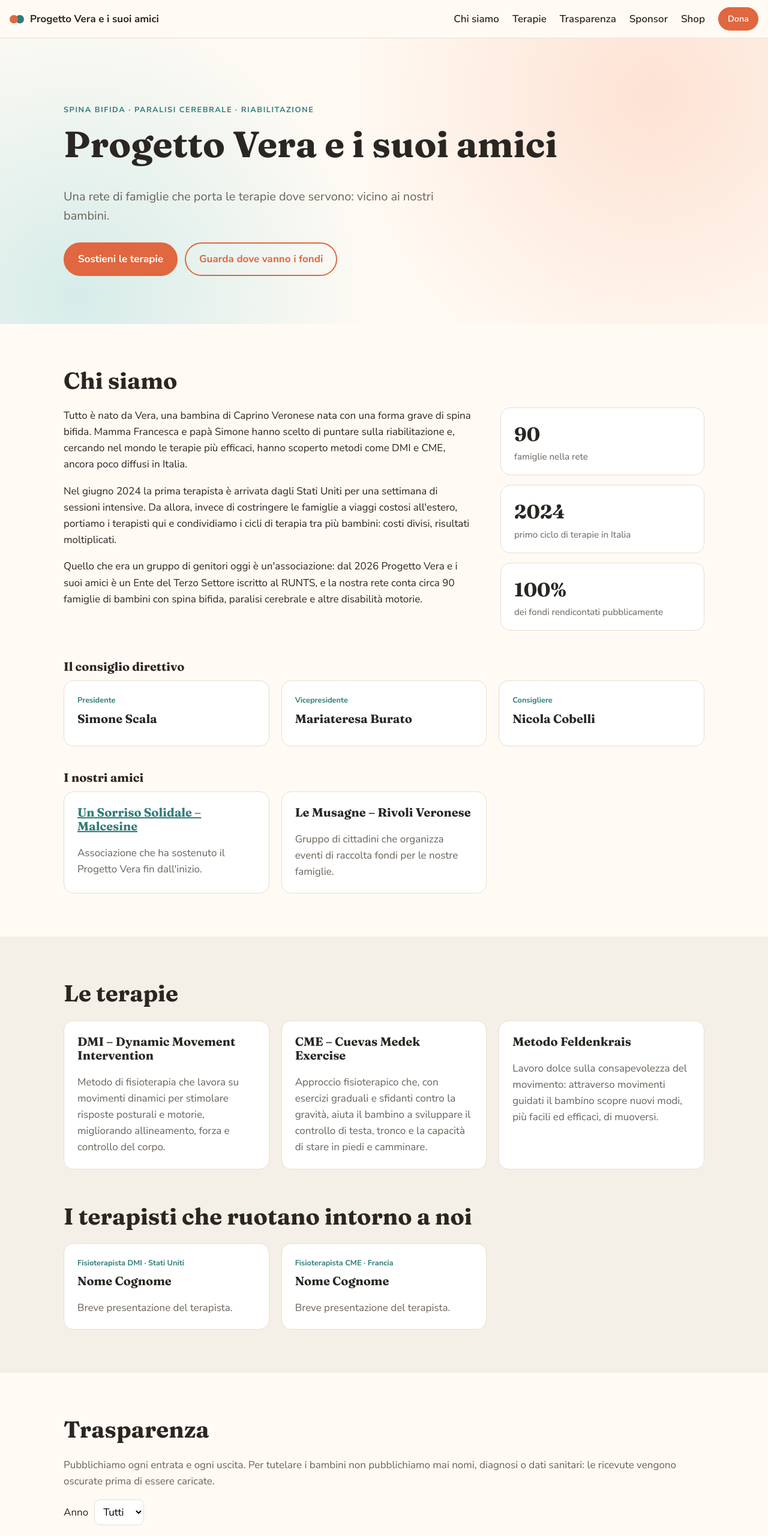
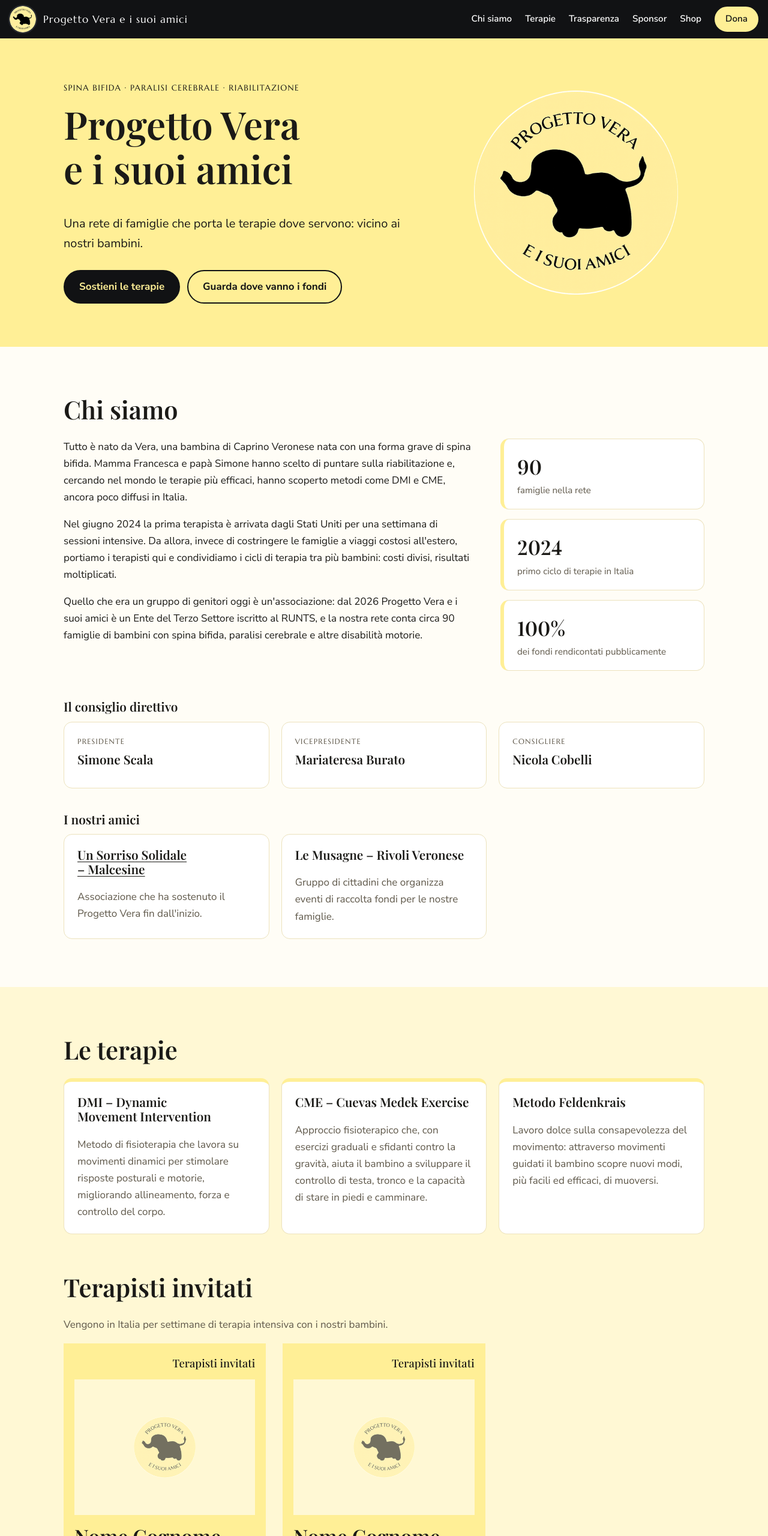
Before and after one commit to scalatoreluigi/Sito-progetto-vera-, a plain HTML site: page index.html in a window 1280 px wide. Shown: the top 2560 px of the page at 60% size. Drawn offline with nearby package versions, Linux system fonts and the light colour scheme.

Commit message:
Stile coerente con logo e Instagram: giallo e nero, Playfair e Marcellus, terapisti invitati come i post
Co-Authored-By: Claude Opus 5.5 <noreply@anthropic.com>
Claude-Session: https://claude.ai/code/session_01B3ANxUvoiLfEJ3qqo7wtJY

```diff
--- a/area-infermieri/Stile.html
+++ b/area-infermieri/Stile.html
@@ -1,19 +1,22 @@
+<link rel="stylesheet" href="https://fonts.googleapis.com/css2?family=Playfair+Display:wght@600&family=Marcellus&family=Nunito+Sans:wght@400;600;700&display=swap">
 <style>
+  /* Stessa identità del sito: giallo del logo, nero, Playfair per i titoli, Marcellus per le maiuscole. */
   :root {
-    --bg: #fffaf4; --card: #fff; --ink: #2a2622; --muted: #6b625a; --line: #e7ded3;
-    --accent: #e0673f; --accent-2: #2f7d79; --err: #b4472a; --ok: #2f7d4f; --radius: 14px;
+    --bg: #fffdf6; --card: #fff; --ink: #1b1a17; --muted: #5f584a; --line: #ece2bd;
+    --giallo: #ffef96; --giallo-chiaro: #fff8d4; --nero: #111214; --err: #a3412a; --ok: #2e6f46; --radius: 14px;
   }
   * { box-sizing: border-box; }
   [hidden] { display: none !important; }
-  body { margin: 0; background: var(--bg); color: var(--ink); font: 16px/1.55 system-ui, -apple-system, "Segoe UI", sans-serif; }
+  body { margin: 0; background: var(--bg); color: var(--ink); font: 16px/1.6 "Nunito Sans", system-ui, -apple-system, "Segoe UI", sans-serif; }
   .wrap { max-width: 760px; margin: 0 auto; padding: 32px 16px 64px; }
-  h1 { font: 700 1.9rem/1.2 Georgia, serif; margin: 0 0 .4em; }
-  h2 { font: 700 1.25rem/1.3 Georgia, serif; margin: 1.6em 0 .6em; }
-  a { color: var(--accent-2); }
+  h1 { font: 600 2.1rem/1.15 "Playfair Display", Georgia, serif; margin: 0 0 .4em; text-wrap: balance; }
+  h2 { font: 600 1.35rem/1.3 "Playfair Display", Georgia, serif; margin: 1.6em 0 .6em; }
+  a { color: var(--ink); text-underline-offset: 3px; }
+  :focus-visible { outline: 3px solid var(--nero); outline-offset: 2px; }
   .muted { color: var(--muted); }
   .small { font-size: .9rem; }
-  .eyebrow { text-transform: uppercase; letter-spacing: .1em; font-size: .75rem; font-weight: 700; color: var(--accent-2); margin: 0 0 6px; }
-  .clausola { border-left: 4px solid var(--accent); background: #fdeee6; padding: 12px 16px; border-radius: 8px; margin: 16px 0 24px; }
+  .eyebrow { font-family: Marcellus, Optima, sans-serif; text-transform: uppercase; letter-spacing: .1em; font-size: .8rem; margin: 0 0 6px; }
+  .clausola { border-left: 6px solid var(--nero); background: var(--giallo); padding: 12px 16px; border-radius: 8px; margin: 16px 0 24px; }
   .card { background: var(--card); border: 1px solid var(--line); border-radius: var(--radius); padding: 18px 20px; margin-bottom: 14px; }
   fieldset { border: 1px solid var(--line); border-radius: var(--radius); background: var(--card); padding: 16px 18px; margin: 0 0 16px; }
   legend { font-weight: 700; padding: 0 6px; }
@@ -31,15 +34,18 @@
   .zona-titolo { display: flex; justify-content: space-between; align-items: center; font-weight: 700; }
   button, .btn {
     display: inline-block; font: inherit; font-weight: 700; padding: 12px 22px; border-radius: 999px;
-    border: 2px solid var(--accent); background: var(--accent); color: #fff; cursor: pointer; text-decoration: none;
+    border: 2px solid var(--nero); background: var(--nero); color: var(--giallo); cursor: pointer; text-decoration: none;
   }
-  button.ghost { background: transparent; color: var(--accent); padding: 4px 12px; font-size: .85rem; }
+  button.ghost { background: transparent; color: var(--nero); padding: 4px 12px; font-size: .85rem; }
   button[disabled] { opacity: .6; cursor: wait; }
   .errori { color: var(--err); background: #fbe9e4; border-radius: 10px; padding: 10px 16px; }
   .errori ul { margin: 0; padding-left: 18px; }
   .esito-ok { color: var(--ok); background: #e3f3e7; border-radius: 10px; padding: 14px 18px; }
   .hp { position: absolute; left: -5000px; }
-  .tag { display: inline-block; background: #eef6f5; color: var(--accent-2); border-radius: 999px; padding: 2px 10px; font-size: .8rem; margin: 2px 4px 2px 0; }
+  .tag { display: inline-block; background: var(--giallo); color: var(--ink); border-radius: 999px; padding: 2px 10px; font-size: .8rem; margin: 2px 4px 2px 0; }
   .contatti a { font-weight: 700; margin-right: 14px; }
+  .testata { display: flex; align-items: center; gap: 14px; margin-bottom: 18px; }
+  .testata img { width: 56px; height: 56px; }
+  .testata .eyebrow { margin: 0; }
   footer { margin-top: 40px; font-size: .85rem; color: var(--muted); }
 </style>
--- a/assets/css/style.css
+++ b/assets/css/style.css
@@ -1,133 +1,168 @@
+/* Identità dal logo e dalla pagina Instagram: giallo burro, nero, Playfair per i titoli, Marcellus per le maiuscole. */
 :root {
-  --bg: #fffaf4;
-  --bg-alt: #f4efe7;
-  --ink: #2a2622;
-  --muted: #6b625a;
-  --accent: #e0673f;
-  --accent-ink: #fff;
-  --accent-2: #2f7d79;
+  --giallo: #ffef96;        /* fondo dei post e del logo */
+  --giallo-chiaro: #fff8d4;
+  --nero: #111214;          /* barra di Instagram, sagoma dell'elefante */
+  --bg: #fffdf6;
+  --ink: #1b1a17;
+  --muted: #5f584a;
+  --line: #ece2bd;
   --card: #fff;
-  --line: #e7ded3;
-  --pos: #2f7d4f;
-  --neg: #b4472a;
-  --radius: 16px;
+  --pos: #2e6f46;
+  --neg: #a3412a;
+  --radius: 14px;
+  --titoli: "Playfair Display", Georgia, "Times New Roman", serif;
+  --maiuscole: Marcellus, Optima, "Trebuchet MS", sans-serif;
+  --testo: "Nunito Sans", system-ui, -apple-system, "Segoe UI", sans-serif;
 }
 
 * { box-sizing: border-box; }
 [hidden] { display: none !important; }
 html { scroll-behavior: smooth; }
+@media (prefers-reduced-motion: reduce) { html { scroll-behavior: auto; } }
 body {
   margin: 0;
   background: var(--bg);
   color: var(--ink);
-  font: 17px/1.6 "Nunito Sans", system-ui, sans-serif;
+  font: 17px/1.65 var(--testo);
 }
-h1, h2, h3 { font-family: Fraunces, Georgia, serif; line-height: 1.15; margin: 0 0 .6em; }
-h1 { font-size: clamp(2.2rem, 6vw, 3.8rem); }
-h2 { font-size: clamp(1.7rem, 4vw, 2.4rem); }
-h3 { font-size: 1.25rem; }
-a { color: var(--accent-2); }
+h1, h2, h3 { font-family: var(--titoli); font-weight: 600; line-height: 1.15; margin: 0 0 .6em; text-wrap: balance; font-variant-numeric: lining-nums; }
+h1 { font-size: clamp(2.3rem, 6vw, 4rem); }
+h2 { font-size: clamp(1.8rem, 4vw, 2.6rem); }
+h3 { font-size: 1.3rem; }
+a { color: var(--ink); text-decoration-thickness: 1px; text-underline-offset: 3px; }
 img { max-width: 100%; display: block; }
+:focus-visible { outline: 3px solid var(--nero); outline-offset: 2px; }
 
 .wrap { max-width: 1100px; margin: 0 auto; padding: 0 16px; }
-.section { padding: 72px 16px; }
+.section { padding: 80px 16px; }
 .wrap.section { padding-left: 16px; padding-right: 16px; }
-.alt { background: var(--bg-alt); }
-.mt { margin-top: 56px; }
+.alt { background: var(--giallo-chiaro); }
+.mt { margin-top: 64px; }
 .mb { margin-bottom: 40px; }
 .gallery figure { margin: 0; }
 .muted { color: var(--muted); }
 .small { font-size: .9rem; }
+.maiuscolo, .eyebrow, .tag, th {
+  font-family: var(--maiuscole); text-transform: uppercase; letter-spacing: .1em; font-weight: 400;
+}
 
-/* Header */
+/* Barra in alto: nera come quella di Instagram */
 .topbar {
   position: sticky; top: 0; z-index: 10;
-  display: flex; align-items: center; justify-content: space-between;
-  padding: 12px 16px; background: rgba(255, 250, 244, .94);
-  backdrop-filter: blur(8px); border-bottom: 1px solid var(--line);
+  display: flex; align-items: center; justify-content: space-between; gap: 16px;
+  padding: 10px 16px; background: var(--nero); color: #fff;
 }
-.brand { display: flex; gap: 10px; align-items: center; font-weight: 700; color: var(--ink); text-decoration: none; }
-.brand-dot { width: 14px; height: 14px; border-radius: 50%; background: var(--accent); box-shadow: 10px 0 0 var(--accent-2); margin-right: 10px; }
+.brand { display: flex; gap: 12px; align-items: center; color: #fff; text-decoration: none; font-family: var(--maiuscole); letter-spacing: .06em; }
+.brand img { width: 44px; height: 44px; border-radius: 50%; box-shadow: 0 0 0 2px #2a2c30; }
 .nav { display: flex; gap: 22px; align-items: center; }
-.nav a { color: var(--ink); text-decoration: none; font-weight: 600; }
-.nav a.btn { color: var(--accent-ink); }
-.menu-btn { display: none; background: none; border: 0; font-size: 1.6rem; cursor: pointer; color: var(--ink); }
+.nav a { color: #fff; text-decoration: none; font-weight: 600; font-size: .95rem; }
+.nav a:hover { color: var(--giallo); }
+.nav a.btn { color: var(--nero); background: var(--giallo); border-color: var(--giallo); }
+.menu-btn { display: none; background: none; border: 0; font-size: 1.6rem; cursor: pointer; color: #fff; }
 
-@media (max-width: 760px) {
+@media (max-width: 860px) {
   .menu-btn { display: block; }
-  .nav { display: none; position: absolute; top: 100%; left: 0; right: 0; flex-direction: column; padding: 16px; background: var(--bg); border-bottom: 1px solid var(--line); }
+  .nav { display: none; position: absolute; top: 100%; left: 0; right: 0; flex-direction: column; align-items: flex-start; padding: 16px; background: var(--nero); }
   .nav.open { display: flex; }
 }
 
-/* Buttons */
+/* Pulsanti: neri con scritta gialla, come la sagoma sul giallo */
 .btn {
-  display: inline-block; padding: 12px 22px; border-radius: 999px; border: 2px solid var(--accent);
-  background: var(--accent); color: var(--accent-ink); font: inherit; font-weight: 700;
+  display: inline-block; padding: 12px 24px; border-radius: 999px; border: 2px solid var(--nero);
+  background: var(--nero); color: var(--giallo); font: inherit; font-weight: 700;
   text-decoration: none; cursor: pointer;
 }
-.btn:hover { filter: brightness(1.05); }
-.btn-ghost { background: transparent; color: var(--accent); }
-.btn-small { padding: 6px 14px; font-size: .9rem; }
+.btn:hover { background: #2a2c30; }
+.btn-ghost { background: transparent; color: var(--nero); }
+.btn-ghost:hover { background: var(--nero); color: var(--giallo); }
+.btn-small { padding: 6px 16px; font-size: .9rem; }
 .btn[disabled] { opacity: .5; cursor: not-allowed; }
 
-/* Hero */
-.hero { padding: 96px 0 80px; background: radial-gradient(circle at 85% 20%, #fde2d3 0, transparent 45%), radial-gradient(circle at 10% 90%, #d6ece9 0, transparent 40%); }
-.eyebrow { text-transform: uppercase; letter-spacing: .12em; font-size: .8rem; font-weight: 700; color: var(--accent-2); }
-.lead { font-size: 1.25rem; max-width: 640px; color: var(--muted); }
+/* Apertura: fondo giallo con il logo */
+.hero { padding: 72px 0; background: var(--giallo); }
+.hero .wrap { display: grid; grid-template-columns: 1.4fr 1fr; gap: 40px; align-items: center; }
+.hero-logo { width: min(340px, 100%); justify-self: center; }
+@media (max-width: 760px) {
+  .hero .wrap { grid-template-columns: 1fr; }
+  .hero-logo { width: 190px; order: -1; }
+}
+.eyebrow { font-size: .85rem; color: var(--ink); margin: 0 0 12px; }
+.lead { font-size: 1.25rem; max-width: 600px; color: var(--ink); }
 .hero-cta { display: flex; flex-wrap: wrap; gap: 12px; margin-top: 28px; }
 
 /* Layout */
 .two-col { display: grid; grid-template-columns: 2fr 1fr; gap: 48px; align-items: start; margin-bottom: 48px; }
+.two-col > * { min-width: 0; }
 @media (max-width: 760px) { .two-col { grid-template-columns: 1fr; } }
 .grid { display: grid; grid-template-columns: repeat(auto-fill, minmax(260px, 1fr)); gap: 20px; }
 .card { background: var(--card); border: 1px solid var(--line); border-radius: var(--radius); padding: 22px; display: flex; flex-direction: column; gap: 8px; }
-.card img { border-radius: 10px; aspect-ratio: 4/3; object-fit: cover; width: 100%; }
-.card .foto { width: 96px; height: 96px; border-radius: 50%; aspect-ratio: 1; }
+.card img { border-radius: 8px; aspect-ratio: 4/3; object-fit: cover; width: 100%; }
 .card p { margin: 0; }
-.tag { display: inline-block; font-size: .8rem; font-weight: 700; color: var(--accent-2); }
+.tag { display: inline-block; font-size: .78rem; color: var(--muted); }
 
-/* Stats */
+/* Terapie: titolo, descrizione e una riga gialla come segno */
+.terapia { border-top: 6px solid var(--giallo); }
+
+/* Terapisti invitati: come i post, foto grande su fondo giallo e nome in Playfair */
+.terapisti { display: grid; grid-template-columns: repeat(auto-fill, minmax(300px, 1fr)); gap: 28px; }
+.terapista { margin: 0; background: var(--giallo); padding: 18px 18px 24px; display: flex; flex-direction: column; }
+.terapista .etichetta { font-family: var(--titoli); font-size: 1.15rem; text-align: right; margin: 0 0 12px; }
+.terapista .foto { aspect-ratio: 4/3; width: 100%; object-fit: cover; background: var(--giallo-chiaro); }
+.terapista .foto-vuota { aspect-ratio: 4/3; display: grid; place-items: center; background: var(--giallo-chiaro); }
+.terapista .foto-vuota img { width: 34%; opacity: .55; }
+.terapista h3 { font-size: clamp(1.6rem, 3vw, 2.1rem); margin: 16px 0 4px; }
+.terapista .tag { color: var(--ink); }
+.terapista p { margin: 10px 0 0; }
+
+/* Numeri */
 .stats { display: grid; gap: 16px; }
 .stats-row { grid-template-columns: repeat(3, 1fr); margin: 24px 0 16px; }
 @media (max-width: 600px) { .stats-row { grid-template-columns: 1fr; } }
-.stat { background: var(--card); border: 1px solid var(--line); border-radius: var(--radius); padding: 18px 22px; display: flex; flex-direction: column; }
-.stat-num { font-family: Fraunces, serif; font-size: 2rem; font-weight: 700; }
+.stat { background: var(--card); border: 1px solid var(--line); border-left: 6px solid var(--giallo); border-radius: var(--radius); padding: 18px 22px; display: flex; flex-direction: column; }
+.stat-num { font-family: var(--titoli); font-size: 2.1rem; font-weight: 600; font-variant-numeric: lining-nums tabular-nums; }
 .stat-label { color: var(--muted); font-size: .95rem; }
 .pos { color: var(--pos); }
 .neg { color: var(--neg); }
 
-.bar { height: 12px; background: var(--line); border-radius: 999px; overflow: hidden; }
-.bar span { display: block; height: 100%; width: 0; background: var(--accent-2); transition: width .6s; }
+.bar { height: 12px; background: var(--giallo-chiaro); border: 1px solid var(--line); border-radius: 999px; overflow: hidden; }
+.bar span { display: block; height: 100%; width: 0; background: var(--nero); transition: width .6s; }
 
-/* Table */
+/* Tabella */
 .filter { display: flex; gap: 10px; align-items: center; }
-select, input { font: inherit; padding: 8px 10px; border: 1px solid var(--line); border-radius: 10px; background: #fff; }
+select, input { font: inherit; padding: 8px 10px; border: 1px solid var(--line); border-radius: 10px; background: #fff; color: var(--ink); }
 .table-wrap { overflow-x: auto; margin-top: 24px; }
 table { width: 100%; border-collapse: collapse; background: var(--card); border-radius: var(--radius); overflow: hidden; }
 th, td { padding: 12px 14px; text-align: left; border-bottom: 1px solid var(--line); }
-th { font-size: .85rem; text-transform: uppercase; letter-spacing: .06em; color: var(--muted); }
+th { font-size: .8rem; color: var(--muted); background: var(--giallo-chiaro); }
 .num { text-align: right; white-space: nowrap; font-variant-numeric: tabular-nums; }
 
-/* Sponsors */
+/* Sponsor */
 .sponsors .card { align-items: center; text-align: center; }
 .sponsors img { aspect-ratio: auto; max-height: 90px; object-fit: contain; width: auto; }
-.sponsors .oro { border: 2px solid #d9a93a; }
+.sponsors .oro { border: 2px solid var(--nero); }
 
 /* Shop */
-.price { font-size: 1.4rem; font-weight: 700; }
+.price { font-family: var(--titoli); font-size: 1.5rem; font-weight: 600; font-variant-numeric: lining-nums; }
 .row { display: flex; gap: 10px; align-items: center; flex-wrap: wrap; }
 .row input[type=number] { width: 90px; }
 
-/* Donate */
-.donate { background: #2f3b3a; color: #f3efe9; }
-.donate .card { background: #3b4847; border-color: #4c5a59; color: #f3efe9; }
-.donate .muted { color: #c9c2b8; }
+/* Sostienici: nero, con i pulsanti gialli */
+.donate { background: var(--nero); color: #f5f1e6; }
+.donate h2 { color: var(--giallo); }
+.donate .card { background: #1c1d21; border-color: #2e3036; color: #f5f1e6; }
+.donate .muted { color: #c9c3b3; }
+.donate .btn { background: var(--giallo); color: var(--nero); border-color: var(--giallo); }
+.donate .btn-ghost { background: transparent; color: var(--giallo); }
+.donate a { color: var(--giallo); }
 .iban code { display: block; margin-bottom: 8px; font-size: 1.05rem; word-break: break-all; }
 .card .btn { align-self: flex-start; }
 
-/* Footer */
-.footer { padding: 40px 0; border-top: 1px solid var(--line); }
-.footer-grid { display: flex; justify-content: space-between; gap: 24px; flex-wrap: wrap; }
+/* Piede */
+.footer { padding: 40px 0; background: var(--giallo); }
+.footer-grid { display: flex; justify-content: space-between; gap: 24px; flex-wrap: wrap; align-items: center; }
+.footer-brand { display: flex; gap: 16px; align-items: center; }
+.footer-brand img { width: 72px; height: 72px; }
 .social { display: flex; gap: 16px; }
-.social a { color: var(--ink); }
+.social a { color: var(--nero); }
 .prose p { margin: 0 0 1em; }
--- a/assets/js/main.js
+++ b/assets/js/main.js
@@ -85,19 +85,26 @@ function renderChiSiamo(c) {
 
 function renderTerapie(t) {
   $('#lista-terapie').innerHTML = (t.terapie || []).map((x) => `
-    <div class="card">
+    <div class="card terapia">
       ${x.immagine ? `<img src="${esc(x.immagine)}" alt="">` : ''}
       <h3>${esc(x.nome)}</h3>
       <p class="muted">${esc(x.descrizione)}</p>
     </div>`).join('');
+  // Come i post Instagram: foto grande su fondo giallo, nome in evidenza, descrizione sotto.
+  // Senza foto (o senza consenso) al posto della foto c'è l'elefantino del logo.
   $('#lista-terapisti').innerHTML = (t.terapisti || []).map((x) => `
-    <div class="card">
-      ${x.foto && x.consenso_foto ? `<img class="foto" src="${esc(x.foto)}" alt="${esc(x.nome)}">` : ''}
-      <span class="tag">${esc(x.ruolo)}${x.provenienza ? ' · ' + esc(x.provenienza) : ''}</span>
-      <h3>${esc(x.nome)}</h3>
-      <p class="muted">${esc(x.descrizione)}</p>
-      ${x.link ? `<a href="${esc(x.link)}" target="_blank" rel="noopener">Scopri di più</a>` : ''}
-    </div>`).join('');
+    <figure class="terapista">
+      <p class="etichetta">Terapisti invitati</p>
+      ${x.foto && x.consenso_foto
+        ? `<img class="foto" src="${esc(x.foto)}" alt="${esc(x.nome)}" loading="lazy">`
+        : '<div class="foto-vuota"><img src="images/logo-192.png" alt=""></div>'}
+      <figcaption>
+        <h3>${esc(x.nome)}</h3>
+        <span class="tag">${esc(x.ruolo)}${x.provenienza ? ' · ' + esc(x.provenienza) : ''}</span>
+        <p>${esc(x.descrizione)}</p>
+        ${x.link ? `<p><a href="${esc(x.link)}" target="_blank" rel="noopener">Scopri di più</a></p>` : ''}
+      </figcaption>
+    </figure>`).join('');
 }
 
 // Mostra solo le foto per cui c'è il consenso scritto.
--- a/index.html
+++ b/index.html
@@ -6,12 +6,16 @@
   <title>Progetto Vera e i suoi amici</title>
   <meta name="description" content="Rete di famiglie di bambini con spina bifida e paralisi cerebrale: portiamo in Italia terapie DMI e CME. Trasparenza totale sui fondi.">
   <link rel="preconnect" href="https://fonts.googleapis.com">
-  <link rel="stylesheet" href="https://fonts.googleapis.com/css2?family=Fraunces:wght@600;700&family=Nunito+Sans:wght@400;600;700&display=swap">
+  <link rel="stylesheet" href="https://fonts.googleapis.com/css2?family=Playfair+Display:wght@500;600&family=Marcellus&family=Nunito+Sans:wght@400;600;700&display=swap">
+  <link rel="icon" type="image/png" href="images/logo-64.png">
+  <link rel="apple-touch-icon" href="images/logo-192.png">
+  <meta property="og:image" content="images/logo-512.png">
+  <meta name="theme-color" content="#111214">
   <link rel="stylesheet" href="assets/css/style.css">
 </head>
 <body>
   <header class="topbar">
-    <a href="#" class="brand"><span class="brand-dot"></span><span data-bind="nome">Progetto Vera</span></a>
+    <a href="#" class="brand"><img src="images/logo-64.png" alt="" width="44" height="44"><span data-bind="nome">Progetto Vera</span></a>
     <button class="menu-btn" aria-label="Apri menu" aria-expanded="false">☰</button>
     <nav class="nav">
       <a href="#chi-siamo">Chi siamo</a>
@@ -27,6 +31,7 @@
   <main>
     <section class="hero">
       <div class="wrap">
+        <div>
           <p class="eyebrow">Spina bifida · Paralisi cerebrale · Riabilitazione</p>
           <h1 data-bind="nome">Progetto Vera e i suoi amici</h1>
           <p class="lead" data-bind="slogan"></p>
@@ -34,6 +39,8 @@
             <a href="#dona" class="btn">Sostieni le terapie</a>
             <a href="#trasparenza" class="btn btn-ghost">Guarda dove vanno i fondi</a>
           </div>
+        </div>
+        <img class="hero-logo" src="images/logo-512.png" alt="Logo di Progetto Vera e i suoi amici: un elefantino nero su un cerchio giallo" width="340" height="340">
       </div>
     </section>
 
@@ -53,8 +60,9 @@
       <div class="wrap">
         <h2>Le terapie</h2>
         <div id="lista-terapie" class="grid"></div>
-        <h2 class="mt">I terapisti che ruotano intorno a noi</h2>
-        <div id="lista-terapisti" class="grid"></div>
+        <h2 class="mt">Terapisti invitati</h2>
+        <p class="muted">Vengono in Italia per settimane di terapia intensiva con i nostri bambini.</p>
+        <div id="lista-terapisti" class="terapisti"></div>
       </div>
     </section>
 
@@ -154,6 +162,8 @@
 
   <footer class="footer">
     <div class="wrap footer-grid">
+      <div class="footer-brand">
+        <img src="images/logo-192.png" alt="" width="72" height="72">
         <div>
         <strong data-bind="nome_legale"></strong><br>
         <span data-bind="sede"></span><br>
@@ -161,6 +171,7 @@
         <span class="small">PEC: <a id="pec" href="#"></a></span><br>
         <span class="small" id="cf"></span><br>
         <span class="small" data-bind="runts"></span>
+        </div>
       </div>
       <div class="social">
         <a id="fb" href="#" target="_blank" rel="noopener" aria-label="Facebook">
```
Also changed, not shown: area-infermieri/Adesione.html (+1 -1 lines), area-infermieri/Famiglie.html (+1 -1 lines), area-infermieri/Informativa.html (+1 -1 lines), area-infermieri/Logo.html (added, +1 -0 lines), area-infermieri/Richiesta.html (+1 -1 lines), area-infermieri/Rinnovo.html (+1 -1 lines), images/logo-192.png (added), images/logo-512.png (added), images/logo-64.png (added), 1 other file. Lines whose indentation alone changed are shown as unchanged.
